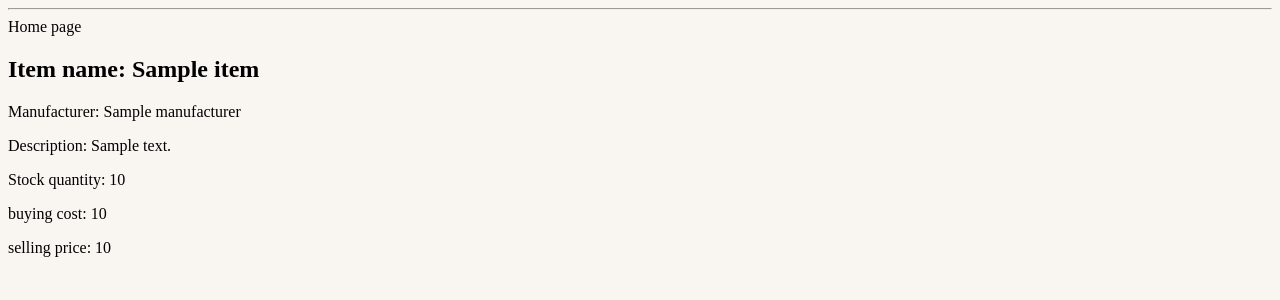
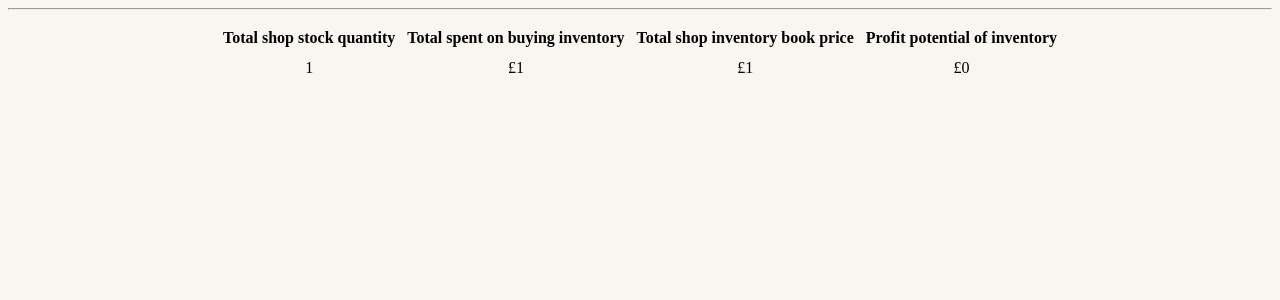
Before and after one commit to fraserr1991/Week_05_Project, a Flask app: template templates/index.html in a window 1280 px wide. Shown: the part 65-365 px from the top of the page. Run offline with Flask 2, Linux system fonts and the light colour scheme; the template is opened without the code that fills it: most values are stand-ins (such as "Sample title", 1, 10 or a date in 2020).

Commit message:
Shows basic information on shops inventory on main home page

```diff
--- a/templates/base.html
+++ b/templates/base.html
@@ -12,7 +12,7 @@
   <header>
     <nav>
       <ul class="menu">
-        <li><a href="/">Home</a></li>
+        <li><a href="/index.html">Home</a></li>
         <li><a href="/inventory">Inventory list</a></li>
         <li><a href="/inventory/new_item">Add inventory item</a></li>
         <li><a href="/manufacturer">Manufacturer list</a></li>
--- a/templates/index.html
+++ b/templates/index.html
@@ -1,14 +1,19 @@
 {% extends "base.html" %}
 {% block content %}
 <hr>
-Home page
+<table class="shop_details_table">
+    <tr>
+      <th>Total shop stock quantity</th>
+      <th>Total spent on buying inventory</th>
+      <th>Total shop inventory book price</th>
+      <th>Profit potential of inventory</th>
+    </tr>
+    <tr>
+      <td>{{ total_inventory_items }}</td>
+      <td> £{{ total_spent_on_inventory }}</td>
+      <td>£{{ total_book_cost }}</td>
+      <td>£{{ total_book_cost - total_spent_on_inventory }}</td>
+    </tr>
+  </table>
 
-{% for item in inventory %}
-<br><h2>Item name: {{ item.name }}</h2>
-<p>Manufacturer: {{item.manufacturer.name }}</p>
-<p>Description: {{ item.description }}</p>
-<p>Stock quantity: {{ item.stock_quantity }}</p>
-<p>buying cost: {{ item.buying_cost }}</p>
-<p>selling price: {{ item.selling_price }}</p>
-{% endfor %}
 {% endblock %}
```
Also changed, not shown: controllers/shop_controller.py (+8 -0 lines), repositories/inventory_repository.py (+22 -0 lines).
